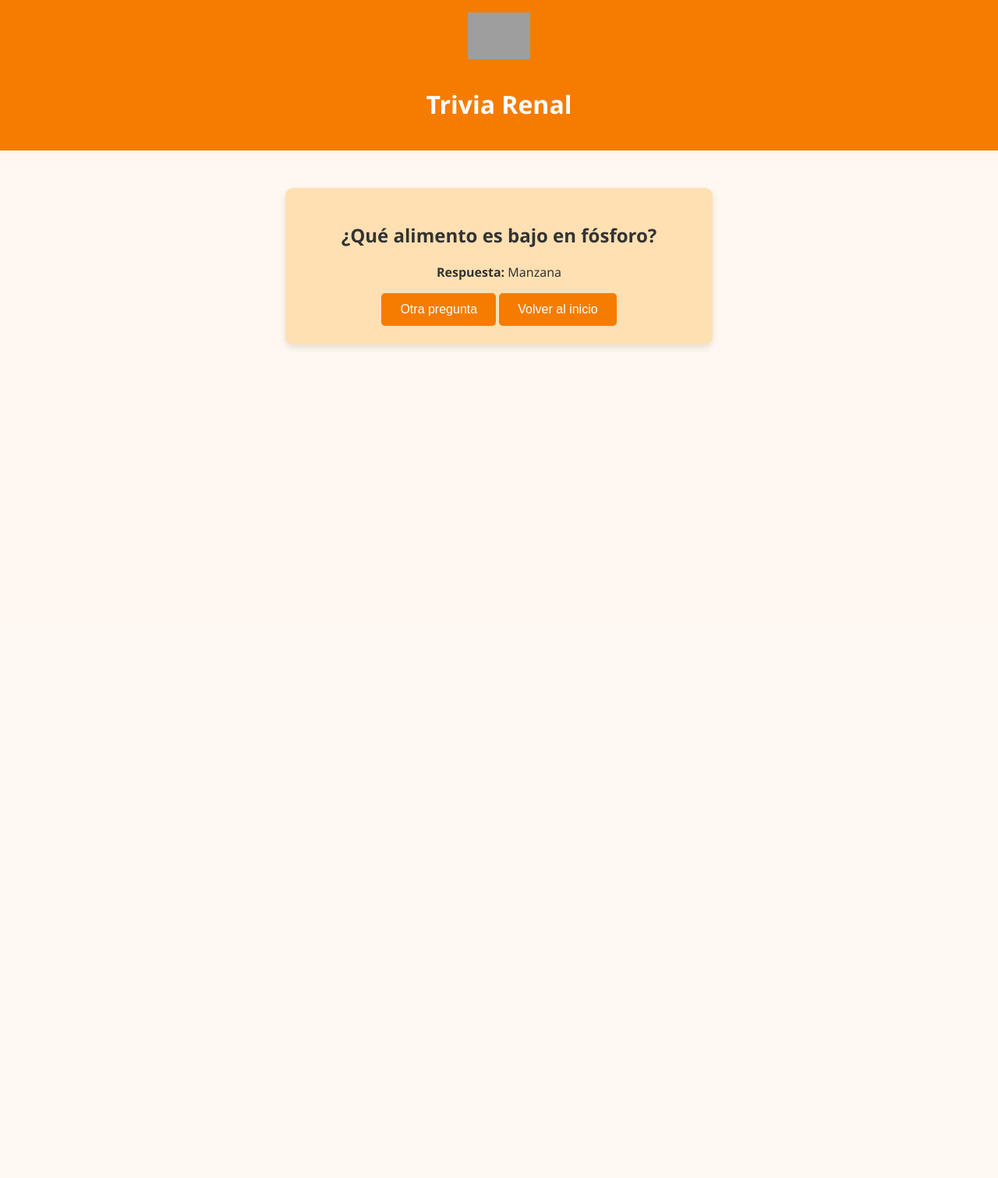
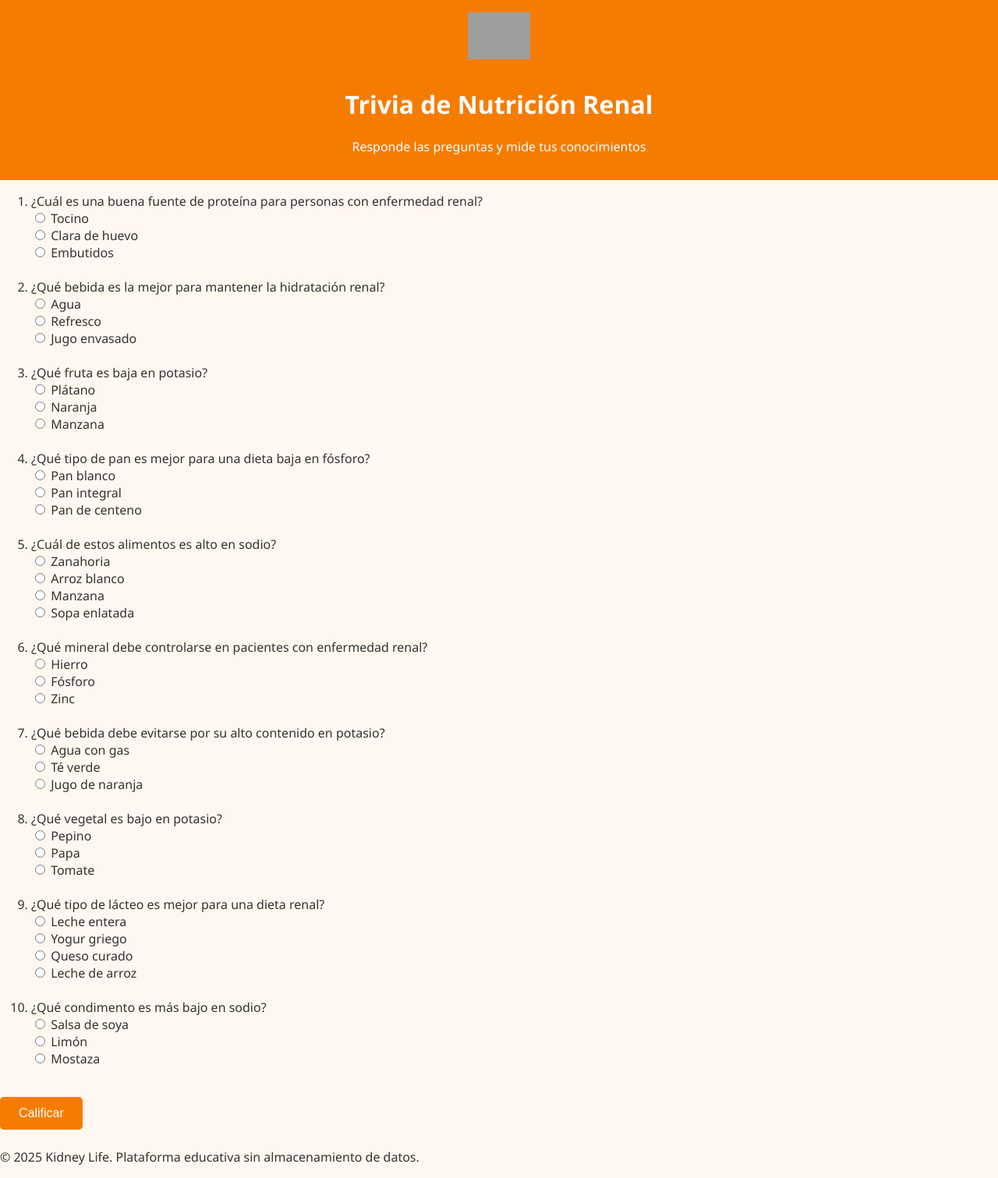
Before and after one commit to Rodrigo-hckr/Kidney-Life-Games, a Flask app: page /trivia in a window 1280 px wide. Shown: the whole page at 78% size. Before the commit the page ends 447 px from the top, so only its background shows below. Run offline with Flask 3, Linux system fonts and the light colour scheme; grey boxes are pictures that could not be loaded.

Commit message:
cambiando trivia.html

```diff
--- a/templates/trivia.html
+++ b/templates/trivia.html
@@ -1,22 +1,121 @@
 <!DOCTYPE html>
 <html lang="es">
 <head>
-    <meta charset="UTF-8">
-    <title>Trivia Renal</title>
-    <link rel="stylesheet" href="/static/css/style.css">
+  <meta charset="UTF-8">
+  <title>Trivia de Nutrición Renal</title>
+  <link rel="stylesheet" href="/static/css/style.css">
+  <script>
+    function calificarTrivia() {
+      const respuestasCorrectas = [
+        "b", "a", "c", "a", "d",
+        "b", "c", "a", "d", "b"
+      ];
+      let score = 0;
+      for (let i = 1; i <= 10; i++) {
+        const opciones = document.getElementsByName("q" + i);
+        for (let j = 0; j < opciones.length; j++) {
+          if (opciones[j].checked && opciones[j].value === respuestasCorrectas[i - 1]) {
+            score++;
+          }
+        }
+      }
+      document.getElementById("resultado").innerHTML =
+        `<h3>Obtuviste ${score} de 10 respuestas correctas.</h3>`;
+    }
+  </script>
 </head>
 <body>
-    <header>
-        <img src="/static/img/logo-placeholder.png" alt="Kidney Life Logo" class="logo">
-        <h1>Trivia Renal</h1>
-    </header>
-    <div class="container">
-        <div class="card">
-            <h2>{{ question.question }}</h2>
-            <p><strong>Respuesta:</strong> {{ question.answer }}</p>
-            <a href="/trivia"><button>Otra pregunta</button></a>
-            <a href="/"><button>Volver al inicio</button></a>
-        </div>
+  <header class="tech-header">
+    <div class="logo-container">
+      <img src="/static/img/logo-placeholder.png" alt="Kidney Life Logo" class="logo">
+      <h1>Trivia de Nutrición Renal</h1>
     </div>
+    <p class="subtitle">Responde las preguntas y mide tus conocimientos</p>
+  </header>
+
+  <main class="tech-main">
+    <form class="tech-card" onsubmit="event.preventDefault(); calificarTrivia();">
+      <ol>
+        <li>¿Cuál es una buena fuente de proteína para personas con enfermedad renal?
+          <br>
+          <label><input type="radio" name="q1" value="a"> Tocino</label><br>
+          <label><input type="radio" name="q1" value="b"> Clara de huevo</label><br>
+          <label><input type="radio" name="q1" value="c"> Embutidos</label><br>
+        </li><br>
+
+        <li>¿Qué bebida es la mejor para mantener la hidratación renal?
+          <br>
+          <label><input type="radio" name="q2" value="a"> Agua</label><br>
+          <label><input type="radio" name="q2" value="b"> Refresco</label><br>
+          <label><input type="radio" name="q2" value="c"> Jugo envasado</label><br>
+        </li><br>
+
+        <li>¿Qué fruta es baja en potasio?
+          <br>
+          <label><input type="radio" name="q3" value="a"> Plátano</label><br>
+          <label><input type="radio" name="q3" value="b"> Naranja</label><br>
+          <label><input type="radio" name="q3" value="c"> Manzana</label><br>
+        </li><br>
+
+        <li>¿Qué tipo de pan es mejor para una dieta baja en fósforo?
+          <br>
+          <label><input type="radio" name="q4" value="a"> Pan blanco</label><br>
+          <label><input type="radio" name="q4" value="b"> Pan integral</label><br>
+          <label><input type="radio" name="q4" value="c"> Pan de centeno</label><br>
+        </li><br>
+
+        <li>¿Cuál de estos alimentos es alto en sodio?
+          <br>
+          <label><input type="radio" name="q5" value="a"> Zanahoria</label><br>
+          <label><input type="radio" name="q5" value="b"> Arroz blanco</label><br>
+          <label><input type="radio" name="q5" value="c"> Manzana</label><br>
+          <label><input type="radio" name="q5" value="d"> Sopa enlatada</label><br>
+        </li><br>
+
+        <li>¿Qué mineral debe controlarse en pacientes con enfermedad renal?
+          <br>
+          <label><input type="radio" name="q6" value="a"> Hierro</label><br>
+          <label><input type="radio" name="q6" value="b"> Fósforo</label><br>
+          <label><input type="radio" name="q6" value="c"> Zinc</label><br>
+        </li><br>
+
+        <li>¿Qué bebida debe evitarse por su alto contenido en potasio?
+          <br>
+          <label><input type="radio" name="q7" value="a"> Agua con gas</label><br>
+          <label><input type="radio" name="q7" value="b"> Té verde</label><br>
+          <label><input type="radio" name="q7" value="c"> Jugo de naranja</label><br>
+        </li><br>
+
+        <li>¿Qué vegetal es bajo en potasio?
+          <br>
+          <label><input type="radio" name="q8" value="a"> Pepino</label><br>
+          <label><input type="radio" name="q8" value="b"> Papa</label><br>
+          <label><input type="radio" name="q8" value="c"> Tomate</label><br>
+        </li><br>
+
+        <li>¿Qué tipo de lácteo es mejor para una dieta renal?
+          <br>
+          <label><input type="radio" name="q9" value="a"> Leche entera</label><br>
+          <label><input type="radio" name="q9" value="b"> Yogur griego</label><br>
+          <label><input type="radio" name="q9" value="c"> Queso curado</label><br>
+          <label><input type="radio" name="q9" value="d"> Leche de arroz</label><br>
+        </li><br>
+
+        <li>¿Qué condimento es más bajo en sodio?
+          <br>
+          <label><input type="radio" name="q10" value="a"> Salsa de soya</label><br>
+          <label><input type="radio" name="q10" value="b"> Limón</label><br>
+          <label><input type="radio" name="q10" value="c"> Mostaza</label><br>
+        </li><br>
+      </ol>
+
+      <button type="submit" class="tech-button">Calificar</button>
+      <div id="resultado" style="margin-top: 1.5rem;"></div>
+    </form>
+  </main>
+
+  <footer class="tech-footer">
+    <p>&copy; 2025 Kidney Life. Plataforma educativa sin almacenamiento de datos.</p>
+  </footer>
 </body>
 </html>
```
